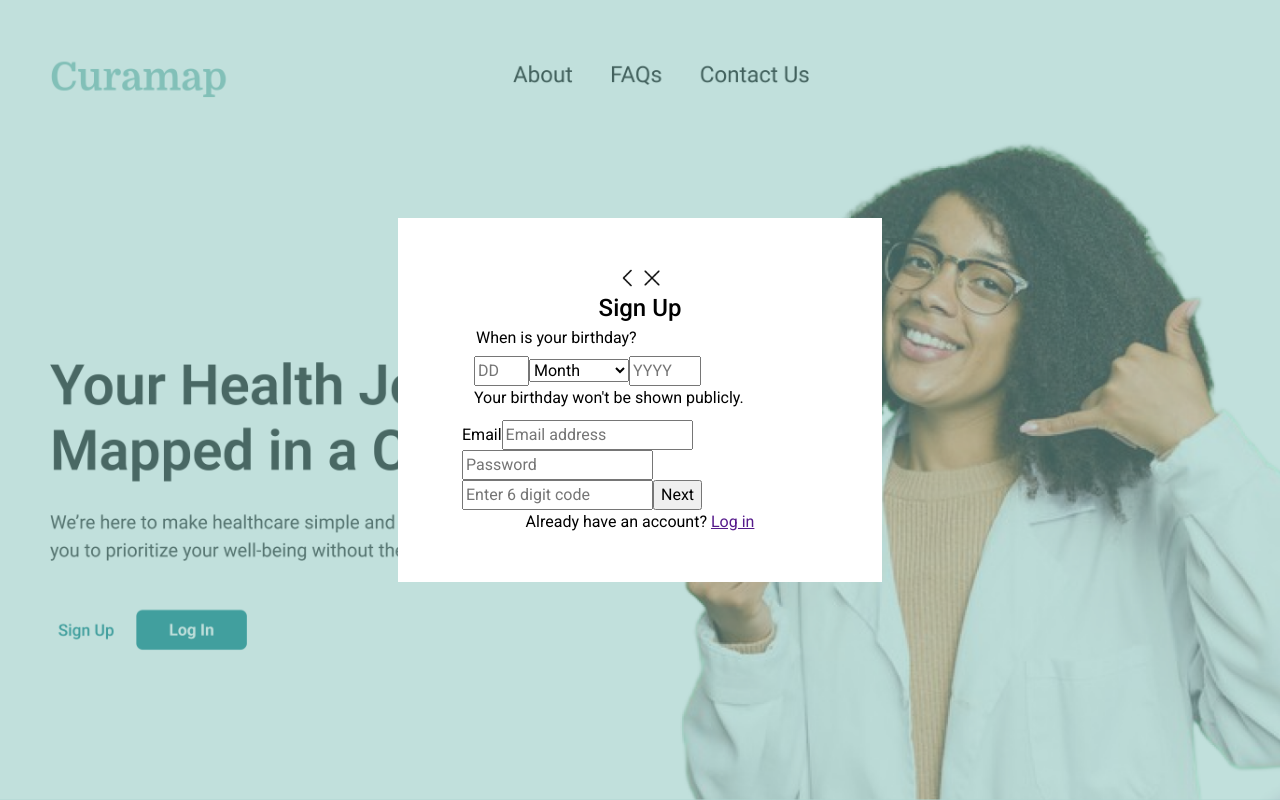
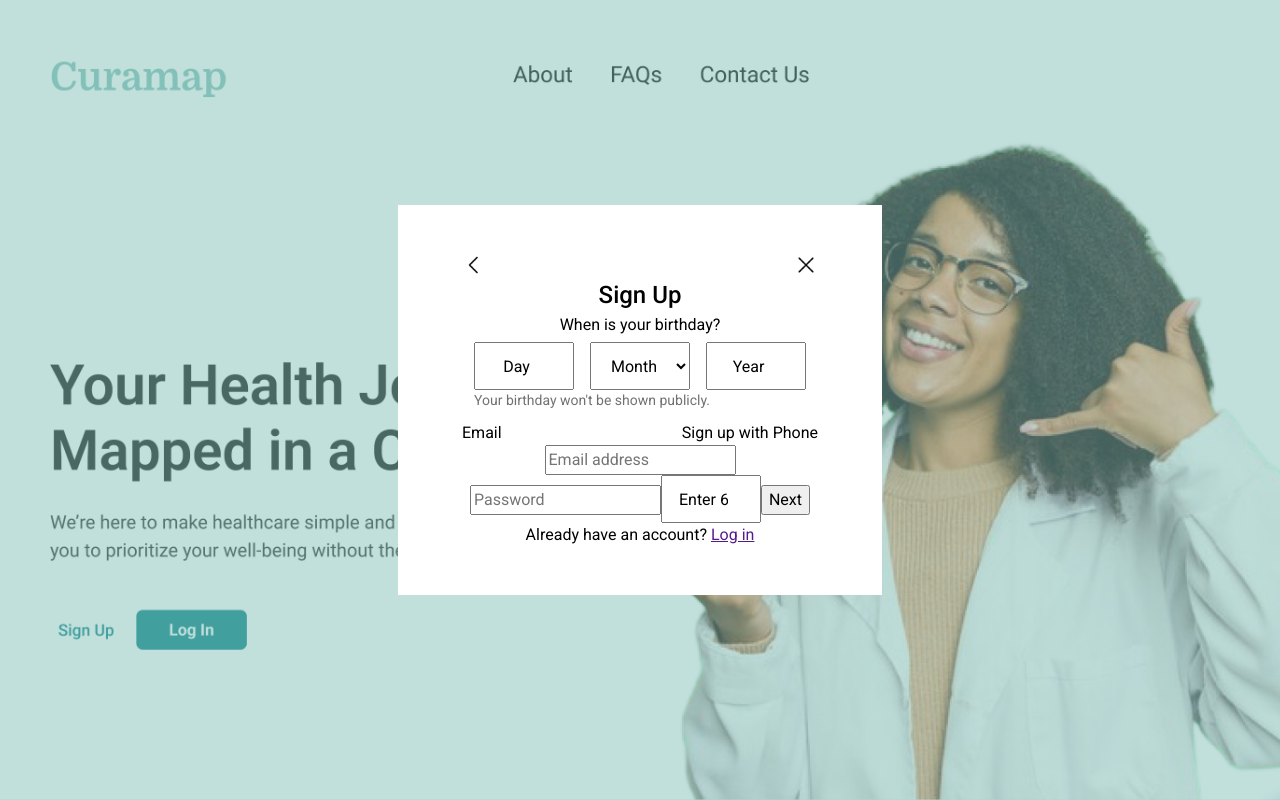
Before and after one commit to nosavic/new-cura, a React (Vite) app in the folder Frontend/Frontend/: page /signup in a window 1280 px wide. Built offline with nearby package versions, Linux system fonts and the light colour scheme.

Commit message:
CHORE:Added  Skeletal Structure

```diff
--- a/Frontend/Frontend/src/components/forms/SignUp.jsx
+++ b/Frontend/Frontend/src/components/forms/SignUp.jsx
@@ -23,13 +23,14 @@ const SignUp = () => {
           <form>
             <fieldset>
               <legend>When is your birthday?</legend>
+              <div className="dob">
                 <input
                   type="number"
                   id="dayInput"
                   name="day"
                   min="1"
                   max="31"
-                placeholder="DD"
+                  placeholder="Day"
                 />
                 <select id="monthInput" name="month">
                   <option value="" selected disabled>
@@ -54,11 +55,17 @@ const SignUp = () => {
                   name="year"
                   min="1900"
                   max="2100"
-                placeholder="YYYY"
+                  placeholder="Year"
                 />
-              <p>Your birthday won't be shown publicly.</p>
+              </div>
+              <p className="undertext">
+                Your birthday won't be shown publicly.
+              </p>
             </fieldset>
+            <div className="email-tag">
               <label htmlFor="email">Email</label>
+              <p>Sign up with Phone</p>
+            </div>
             <input
               type="email"
               id="email"
--- a/Frontend/Frontend/src/styles/signup.css
+++ b/Frontend/Frontend/src/styles/signup.css
@@ -24,7 +24,7 @@
   margin: 0 auto;
   display: flex;
   flex-direction: column;
-  align-items: center;
+  text-align: center;
 }
 
 fieldset {
@@ -48,3 +48,48 @@ fieldset {
   font-size: 1.5rem;
   font-weight: 500;
 }
+
+.dob {
+  display: flex;
+  flex-direction: row;
+  align-items: center;
+  gap: 1rem;
+  justify-content: center;
+}
+
+input[type="number"] {
+  padding-inline: 1rem;
+  padding-block: 0.5rem;
+  width: 100px;
+  height: 3rem;
+
+  &::placeholder {
+    color: #000;
+    text-align: center;
+  }
+}
+
+select {
+  padding-inline: 1rem;
+  padding-block: 0.5rem;
+  width: 100px;
+  height: 3rem;
+
+  > option[value=""] {
+    color: #000;
+    text-align: center;
+  }
+}
+
+.undertext {
+  font-size: 14px;
+  color: #717171;
+  text-align: left;
+}
+
+.email-tag {
+  display: flex;
+  flex-direction: row;
+  align-items: center;
+  justify-content: space-between;
+}
```
Lines whose indentation alone changed are shown as unchanged.
